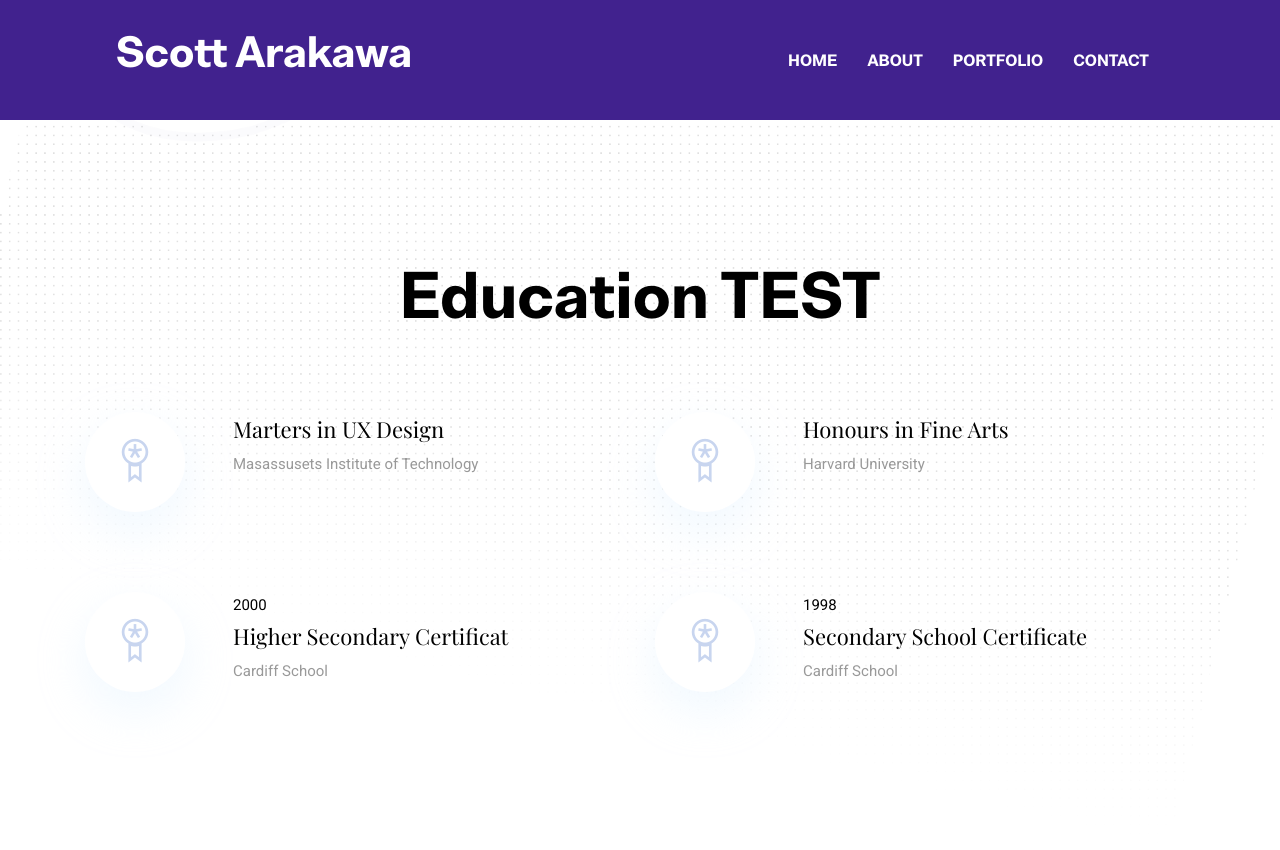
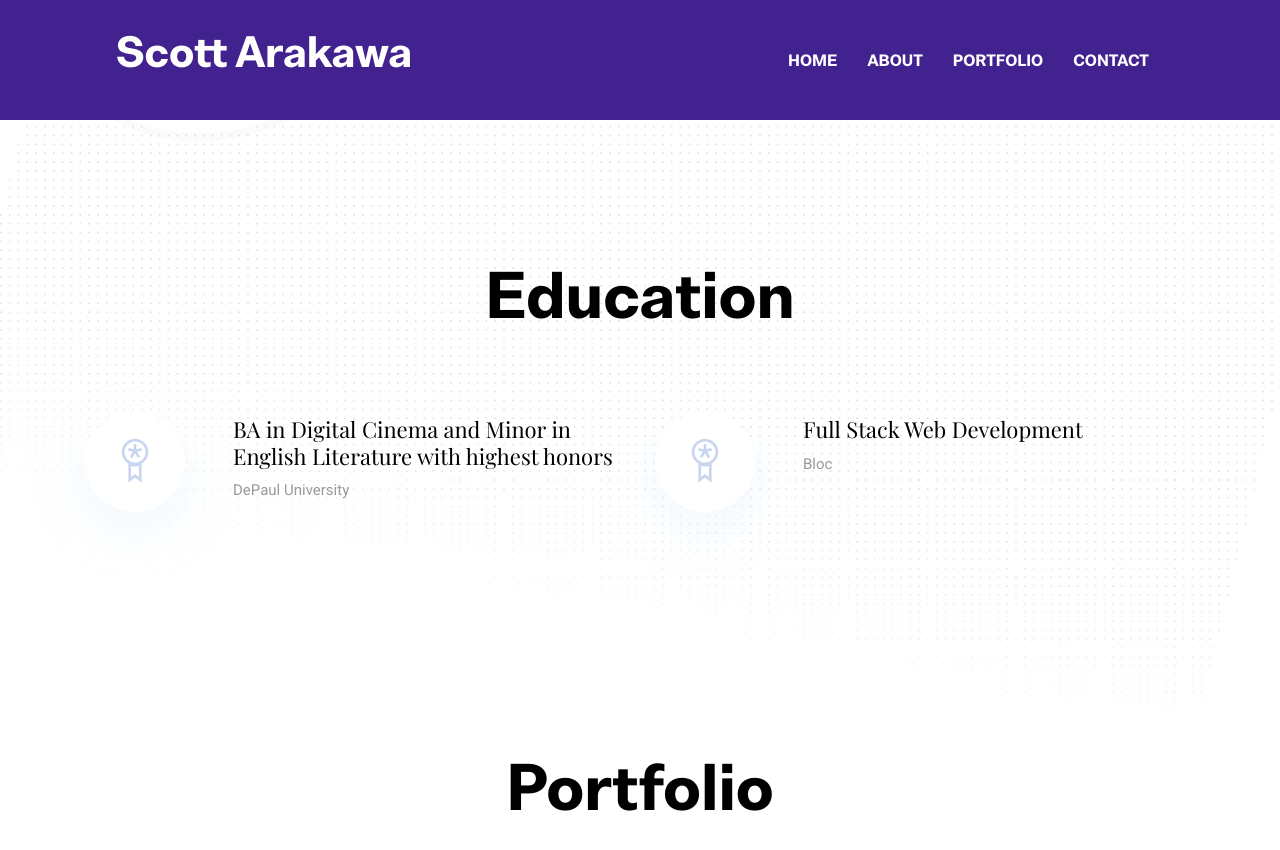
Before and after one commit to iBrunch/iBrunch.github.io, a Jekyll site: the page built from index.html, in a window 1280 px wide and 900 px high, scrolled down 1195 px. Shown: the top 850 px of the window. Built offline with Jekyll 4.4.1, drawn with Linux system fonts in a browser that asks for light colours.

Commit message:
Add education and removed blank contact info

```diff
--- a/_data/settings.yml
+++ b/_data/settings.yml
@@ -2,11 +2,11 @@
 # General Site Settings
 
 title: Scott Arakawa
-logo:
+# logo:
 author: themefisher
 description: Portfolio for Scott Arakawa
 email: scottarakawa@gmail.com
-phone:
+# phone:
 address: San Francisco, CA
 copyright: Copyright &copy; 2020 Designed by [Themefisher](https://themefisher.com) & Developed by [Getjekyllthemes](https://getjekyllthemes.com)
 
@@ -116,12 +116,10 @@ blurb-btn-name: know more
 #-------------------------------
 # Education Section
 
-education-title: Education TEST
+education-title: Education
 education:
-- {name: Marters in UX Design, organization: 'Masassusets Institute of Technology'}
-- {name: Honours in Fine Arts, organization: 'Harvard University'}
-- {name: Higher Secondary Certificat, date: '2000', organization: 'Cardiff School'}
-- {name: Secondary School Certificate, date: '1998', organization: 'Cardiff School'}
+- {name: BA in Digital Cinema and Minor in English Literature with highest honors, organization: 'DePaul University'}
+- {name: Full Stack Web Development, organization: 'Bloc'}
 
 
 #-------------------------------
```
